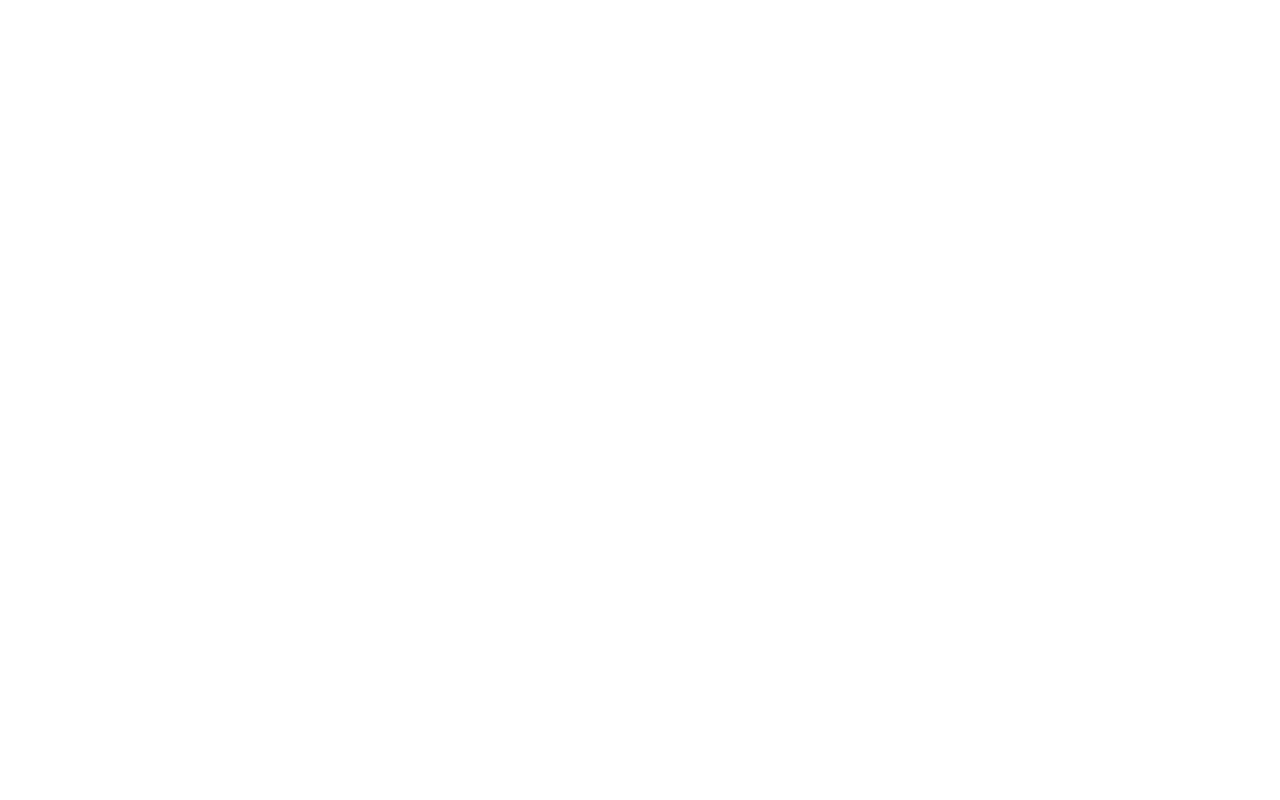
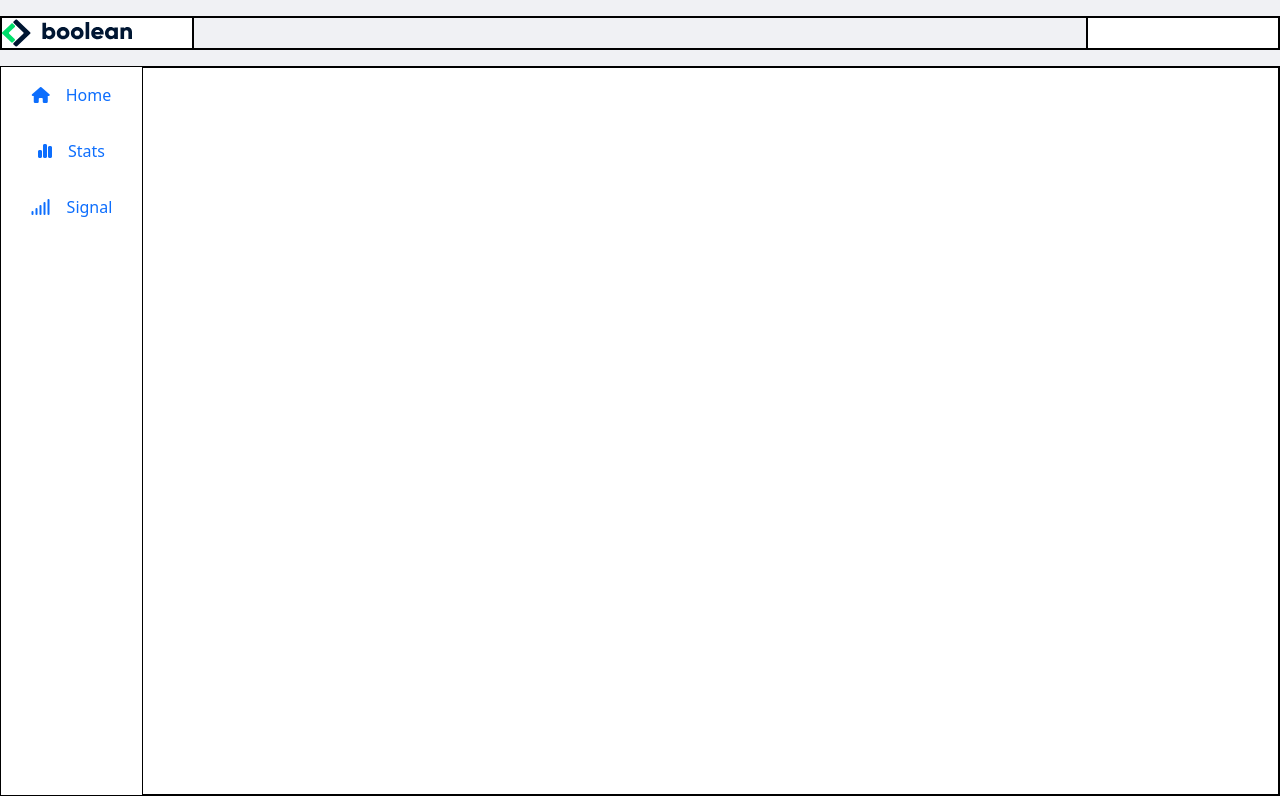
Before and after one commit to Eddyfabbricatore/html-css-bootstrap-dashboard, a plain HTML site: page index.html in a window 1280 px wide. Drawn offline with nearby package versions, Linux system fonts and the light colour scheme.

Commit message:
[add] .top-bar .logo [add] .left-sid i

```diff
--- a/index.html
+++ b/index.html
@@ -19,5 +19,83 @@
 </head>
 <body>
 
+  <!-- header -->
+  <header class="py-3">
+    <div class="top-bar d-flex debug">
+
+      <div class="logo d-flex align-items-center w-15 bg-white debug">
+        <img src="img/mobile-logo.png" class="d-xl-none" alt="Mobile-Logo">
+
+        <img src="img/logo.svg" class="d-none d-xl-block" alt="Logo">
+      </div>
+
+      <div class="search w-70 debug">
+
+      </div>
+
+      <div class="icon w-15 bg-white debug">
+
+      </div>
+
+    </div>
+  </header>
+  <!-- /header -->
+
+  <!-- main -->
+  <main>
+    <div class="content d-flex debug">
+
+      <div class="left-side d-flex flex-column">
+        <div class="my-3">
+          <nav>
+            <ul class="ps-0 ">
+              <li class="d-flex justify-content-center">
+                <a href="#" class="d-flex align-items-center">
+                  <i class="fa-solid fa-house"></i>
+
+                  <span class="d-none d-xl-block ms-3">Home</span>
+                </a>
+              </li>
+            </ul>
+          </nav>
+        </div>
+
+        <div class="mb-3">
+          <nav>
+            <ul class="ps-0">
+              <li class="d-flex justify-content-center">
+                <a href="#" class="d-flex align-items-center">
+                  <i class="fa-solid fa-chart-simple"></i>
+
+                  <span class="d-none d-xl-block ms-3">Stats</span>
+                </a>
+              </li>
+            </ul>
+          </nav>
+        </div>
+
+        <div>
+          <nav>
+            <ul class="ps-0">
+              <li class="d-flex justify-content-center">
+                <a href="#" class="d-flex align-items-center">
+                  <i class="fa-solid fa-signal"></i>
+
+                  <span class="d-none d-xl-block ms-3">Signal</span>
+                </a>
+              </li>
+            </ul>
+          </nav>
+        </div>
+      </div>
+
+      <div class="right-side debug">
+
+      </div>
+
+    </div>
+  </main>
+  <!-- /main -->
+
 </body>
 </html>
--- a/style.css
+++ b/style.css
@@ -0,0 +1,70 @@
+nav ul li{
+  list-style: none;
+}
+
+nav ul li a{
+  text-decoration: none;
+  /* color: white; */
+}
+
+.debug{
+  border: 1px solid black;
+}
+
+.w-15{
+  width: 15%;
+}
+
+.w-70{
+  width: 70%;
+}
+
+.bg-white{
+  background-color: #f7f7f9;
+}
+
+.bg-gray{
+  background-color: #e5e5e5;
+}
+
+
+/* header */
+header{
+  /* height: 75px; */
+  background-color: #f0f1f4;
+}
+
+header .top-bar .logo img{
+  width: 30px;
+  height: 30px;
+}
+/* /header */
+
+
+/* main */
+main .content{
+  width: 100vw;
+  height: calc(100vh - 70px);
+}
+
+main .content .left-side{
+  width: 75px;
+  height: 100%;
+}
+
+main .content .right-side{
+  width: calc(100vw - 70px);
+  height: 100%;
+}
+/* /main */
+
+
+@media screen and (min-width: 1200px){
+  header .top-bar .logo img{
+    width: 130px;
+  }
+
+  main .content .left-side{
+    width: 150px;
+  }
+}
```
Also changed, not shown: img/class-avatar.jpeg (added), img/class-avatar.jpg (added), img/logo.svg (added), img/mobile-logo.png (added), img/sidebar-bg.png (added), img/stats.jpeg (added).
